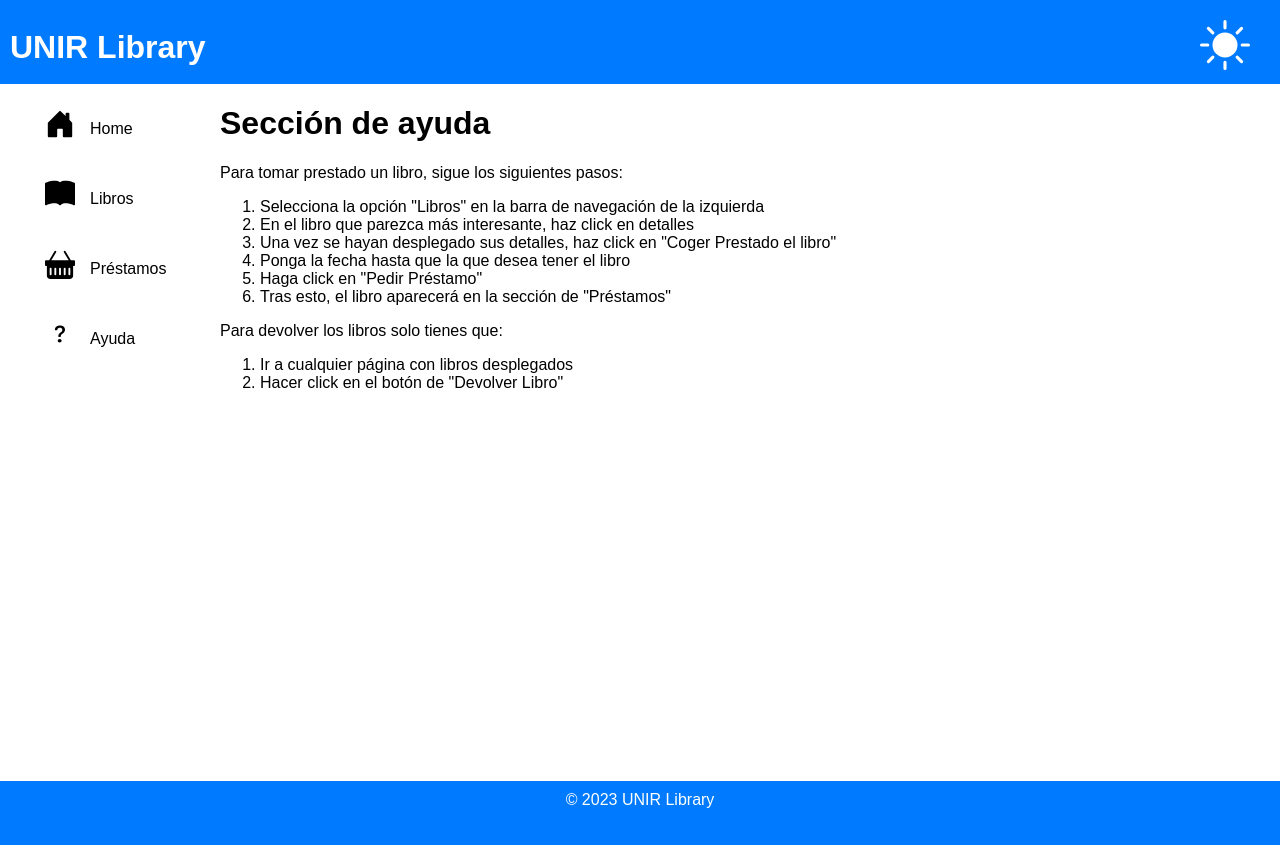
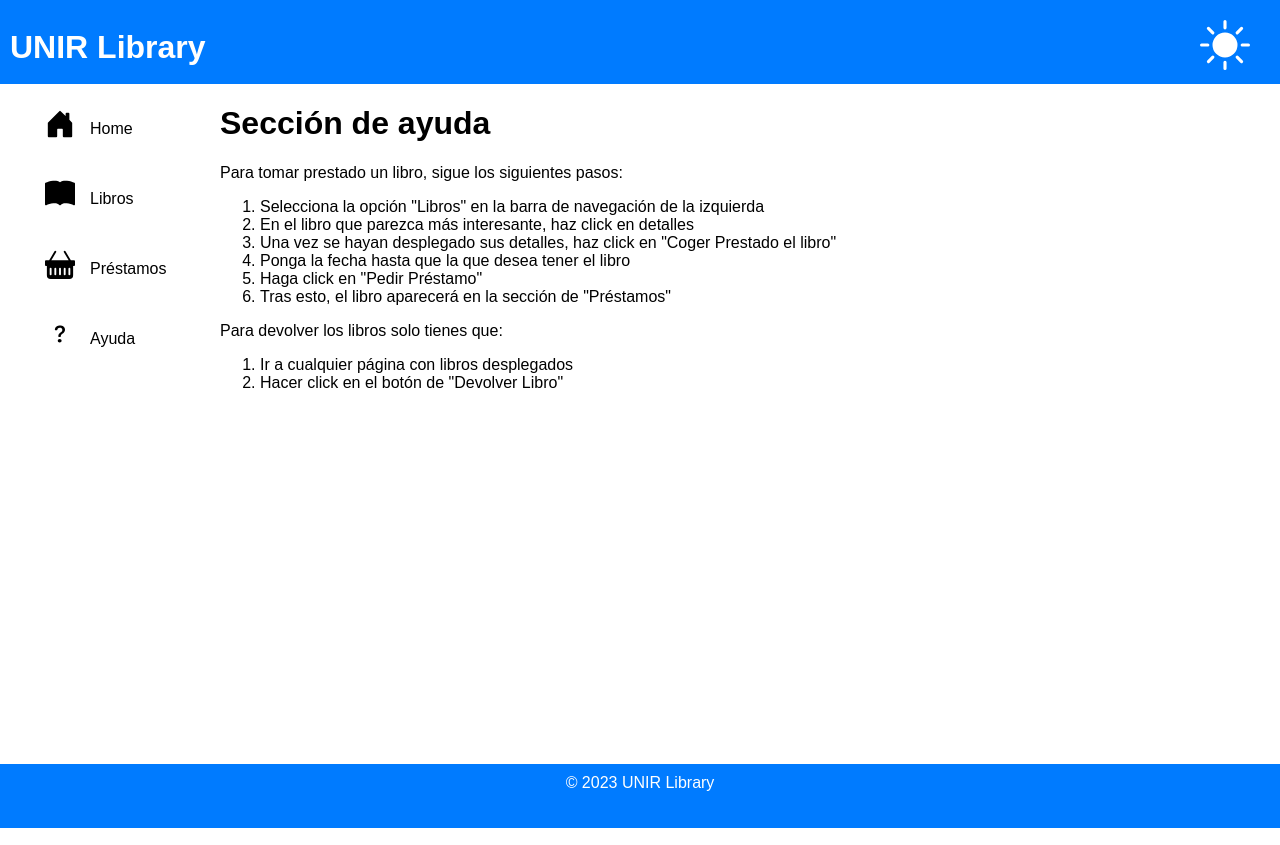
Before and after one commit to jmanuelfrias/individual-full-stack, a React (Create React App) app in the folder 2individual/: page /help in a window 1280 px wide. Built offline with nearby package versions, Linux system fonts and the light colour scheme.

Commit message:
Corregidos las alturas y los widths para que se adapten a las pantallas

```diff
--- a/2individual/src/routes/BookRouter.js
+++ b/2individual/src/routes/BookRouter.js
@@ -37,10 +37,10 @@ const Layout = ({ children }) => {
         <>
             <Header />
             <div className={`layout ${isDarkMode ? "subText--dark background--dark" : "subText--light background--light"}`}>
-                <div className="mainLayout-navBar">
+                <div className="mainLayout__navBar">
                     <NavBar />
                 </div>
-                <div className="mainLayout-children">
+                <div className="mainLayout__children">
                     {children}
                 </div>
             </div>
--- a/2individual/src/styles/Home.css
+++ b/2individual/src/styles/Home.css
@@ -5,10 +5,12 @@
 
 .libros__informacion{
     margin-top:0px;
+    padding-right: 10px;
 }
 
 .libros__nuevos{
     margin-top:0px;
+    width: 100%;
 }
 
 .informacion__detallada{
--- a/2individual/src/styles/Layout.css
+++ b/2individual/src/styles/Layout.css
@@ -1,14 +1,15 @@
 .layout {
     display: flex;
     margin:0px;
+    min-height: 85vh;
 }
 
-.mainLayout-navBar {
+.mainLayout__navBar {
     width: 200px;
     margin:0px;
 }
 
-.mainLayout-children {
+.mainLayout__children {
     flex: 4;
     margin:0px;
 }
--- a/2individual/src/styles/styles.css
+++ b/2individual/src/styles/styles.css
@@ -14,7 +14,7 @@ a {
 
 /*To fill the screen*/
 .main__div{
-    min-height: 82vh;
+    height: 100%;
 }
 
 .header-footer {
```
